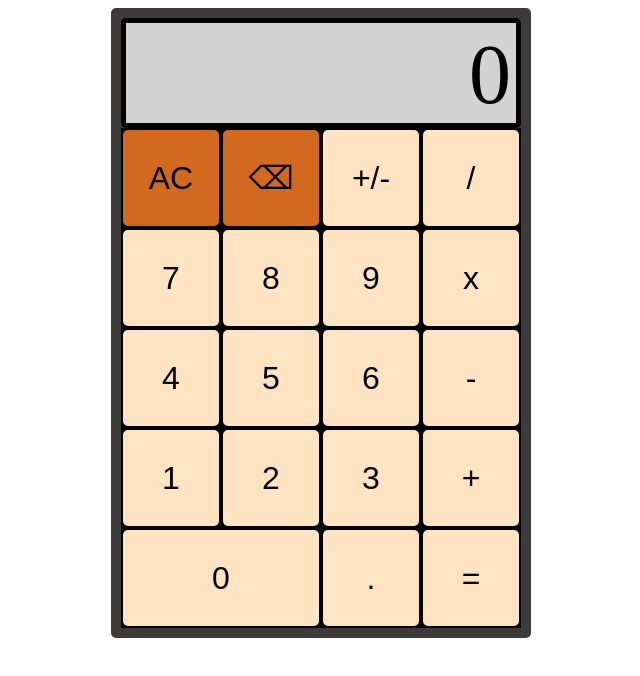
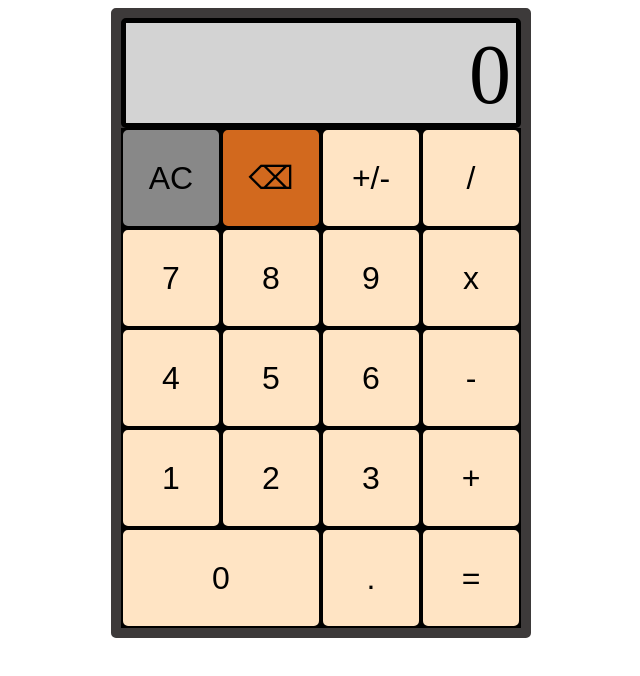
Before and after one commit to QKData/web-calculator, a plain HTML site: page index.html in a window 1280 px wide. In both pictures the pointer is over the button "AC". Shown: the whole page, without its empty margins (319-959 px from the left). Drawn offline with Linux system fonts and the light colour scheme.

Commit message:
Fix hover effect for 'AC' and 'Backspace' buttons

```diff
--- a/style.css
+++ b/style.css
@@ -54,3 +54,7 @@ button:hover {
 #btnac, #backspace {
     background-color: chocolate;
 }
+
+#btnac:hover, #backspace:hover {
+    background-color: #888;
+}
```
